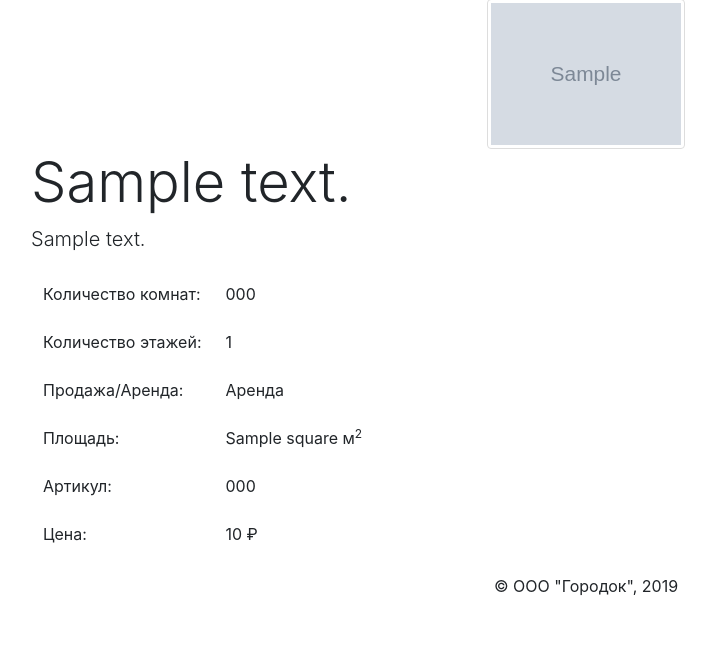
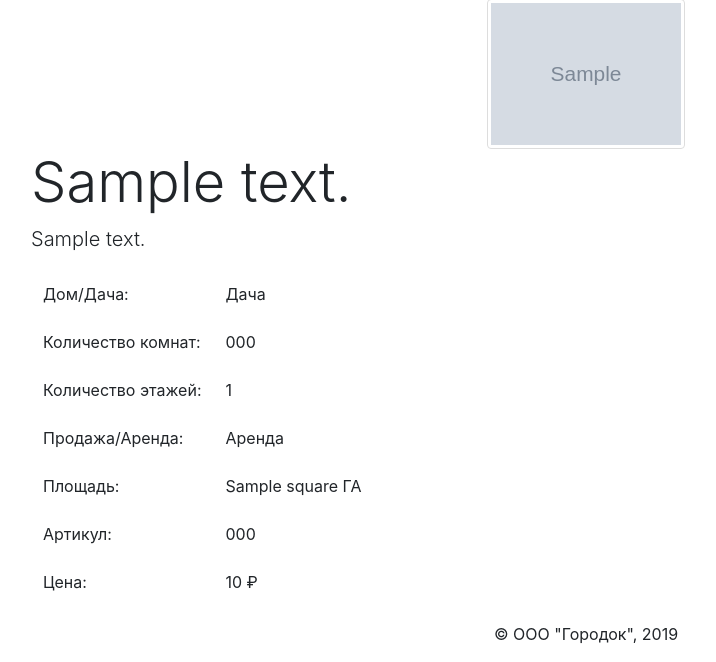
Before and after one commit to JazinBazin/gorodok, a Django app: template agency/templates/agency/RealEstate/house_details.html in a window 1280 px wide. Shown: the part 908-1570 px from the top of the page, without its empty margins (54-770 px from the left). Before the commit the page ends 1504 px from the top, so only its background shows below. Run offline with Django 3.2, Linux system fonts and the light colour scheme; the template is opened without the code that fills it: most values are stand-ins (such as "Sample title", 1, 10 or a date in 2020); grey boxes marked "Sample" are stand-in pictures; some libraries are stand-ins or nearby versions.

Commit message:
1. added house type to house details 2. fixed area units in real estate details

```diff
--- a/agency/templates/agency/RealEstate/house_details.html
+++ b/agency/templates/agency/RealEstate/house_details.html
@@ -1,5 +1,13 @@
 {% extends 'agency/RealEstate/real_estate_details.html' %}
 {% block unique_details %}
+<tr>
+    <td>Дом/Дача:</td>
+    {% if real_estate.house_type == "house" %}
+    <td>Дом</td>
+    {% else %}
+    <td>Дача</td>
+    {% endif %}
+</tr>
 <tr>
     <td>Количество комнат:</td>
     <td>{{ real_estate.number_of_rooms }}</td>
--- a/agency/templates/agency/RealEstate/real_estate_details.html
+++ b/agency/templates/agency/RealEstate/real_estate_details.html
@@ -39,7 +39,14 @@
                 </tr>
                 <tr>
                     <td>Площадь:</td>
-                    <td>{{ real_estate.square }} м<sup>2</sup></td>
+                    <td>
+                        {{ real_estate.square }}
+                        {% if real_estate.area_units == "square meters" %}
+                        м<sup>2</sup>
+                        {% else %}
+                        ГА
+                        {% endif %}
+                    </td>
                 </tr>
                 <tr>
                     <td>Артикул:</td>
@@ -54,9 +61,5 @@
     </div>
 </div>
 
-<!--<a class="btn btn-outline-success" href="{% url 'agency:offer_response' real_estate.title_text real_estate.vendor_code %}" role="button">-->
-<!--    Откликнутся-->
-<!--</a>-->
-
 <script src="{% static 'agency/JS/gallery.js' %}"></script>
 {% endblock %}
```
